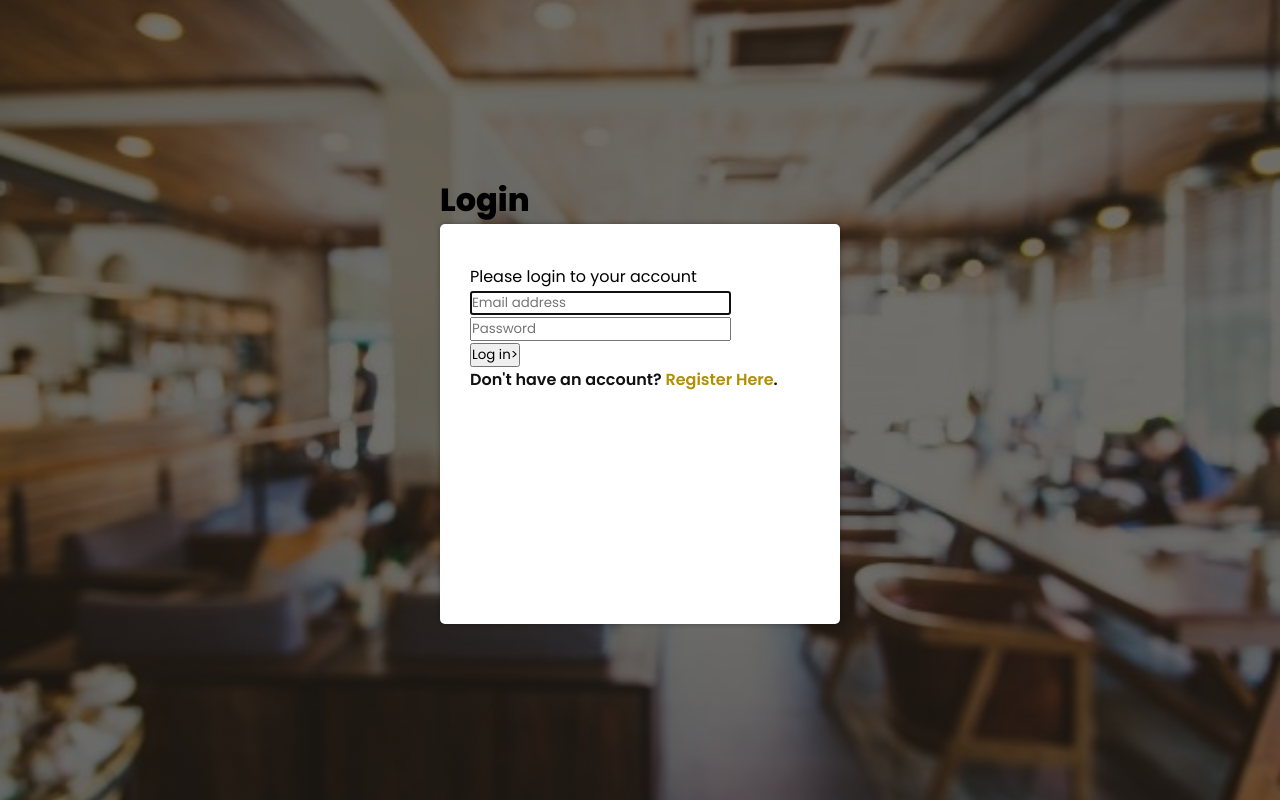
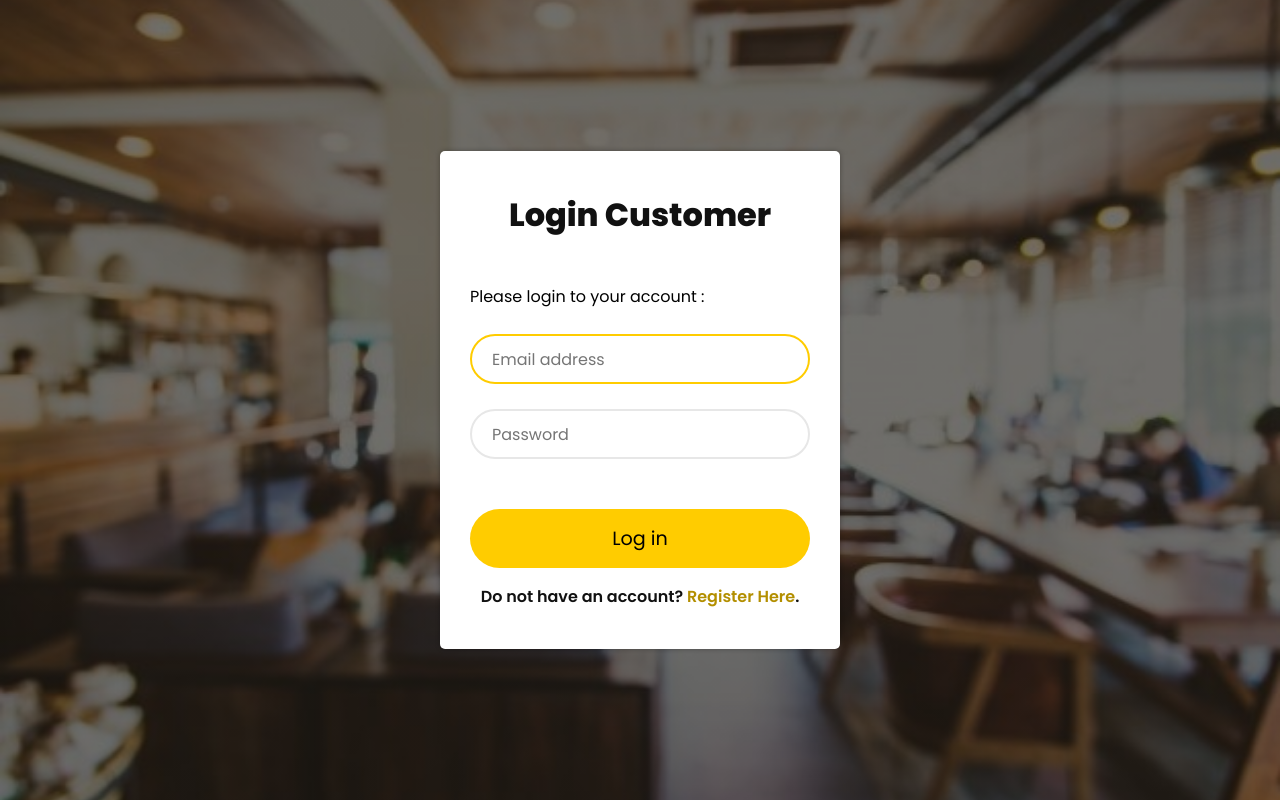
Before and after one commit to lqie02/workshop2, a PHP site: page /fkfood/loginCust.php in a window 1280 px wide. Run offline with PHP 8.4, Linux system fonts and the light colour scheme.

Commit message:
Update loginCust.php

```diff
--- a/loginCust.php
+++ b/loginCust.php
@@ -28,16 +28,19 @@ if(isset($_POST['btn_login']))
         $row = $result->fetch_assoc();
 
         $_SESSION['customer_id'] = $row["customer_id"];
-        $_SESSION['custname'] = $row['custName'];
+        $_SESSION['custName'] = $row['custName'];
+		$_SESSION['custEmail'] = $row['custEmail'];
+		$_SESSION['custTel'] = $row['custTel'];
+		$_SESSION['address'] = $row['address'];
 
-
+       // mysqli_query($conn,"delete from loginlogs where IpAddress='$ip_address'");
         echo "<script>alert('Login Success!');</script>";
         echo"<meta http-equiv='refresh' content='0; url=http://localhost/fkfood/Location.php />";
 
       }
       else
         echo "<script>alert('Woops! Email or Password was wrong');</script>";
-        echo"<meta http-equiv='refresh' content='0; url=loginCust.php'>";
+        echo"<meta http-equiv='refresh' content='0; url=loginCust.php'/>";
 
 }
 ?>
@@ -47,44 +50,42 @@ if(isset($_POST['btn_login']))
 <head>
 
 	<meta charset="utf-8">
-  <meta http-equiv="X-UA-Compatible" content="IE=edge">
-  <meta name="viewport" content="width=device-width, initial-scale=1, shrink-to-fit=no">
-  <meta name="description" content="">
-  <meta name="author" content="">
+
+  <meta name="viewport" content="width=device-width, initial-scale=1">
+  <link rel="icon" href="img/2.png" type="image/png" sizes="20x20">
 
     <!-- Bootstrap core CSS-->
       <link rel="stylesheet" href="https://stackpath.bootstrapcdn.com/font-awesome/4.7.0/css/font-awesome.min.css">
 
     <!-- Custom styles for this template-->
     <link rel="stylesheet" type="text/css" href="style1.css">
-
+	<title>Customer Login</title>
 </head>
 <body>
 
-<section class="h-100 gradient-form">
-
-  <form name="loginForm" method="post" >
+	<div class="container">
     <form action="" method="POST" class="login-email">
-      <p class="login-text" style="font-size: 2rem; font-weight: 800;">Login</p>
-      <div class="container">
-        <p>Please login to your account</p>
+      <p align="center" class="login-text" style="font-size: 2rem; font-weight: 800;">Login Customer</p>
+      <br>
+        <p align="justify">Please login to your account : </p><br>
 
         <div class="input-group">
-          <input type="email" name="email" id="form2Example11" class="form-control" placeholder="Email address" autofocus required/>
+          <input type="email" name="email" placeholder="Email address" autofocus required/>
         </div>
 
         <div class="input-group">
-          <input type="password" name="password" id="form2Example22" minlength="8" class="form-control" placeholder="Password" autofocus required/>
-        </div>
+          <input type="password" name="password" minlength="8"  placeholder="Password" autofocus required/>
+        </div><br>
 
 
-          <div class="text-center pt-3 mb-5 pb-1">
-          <a href="location.php"></a><button name="btn_login" class="btn">Log in></button>
+
+          <div class="input-group">
+          <button name="btn_login" class="btn">Log in</button>
           </div>
 
           <div class="d-flex align-items-center justify-content-center pb-4">
-          <p class="login-register-text">Don't have an account?
-          <a href="#" onclick="window.open('http://localhost/fkfood/regCust.php')"; >Register Here</a>.</p>
+          <p align="center" class="login-register-text">Do not have an account?
+          <a href="regCust.php" >Register Here</a>.</p>
           </div>
 
           <div class="result text-center mb-0 text-danger"  id="result"><p><?php echo $msg?></p>
```
